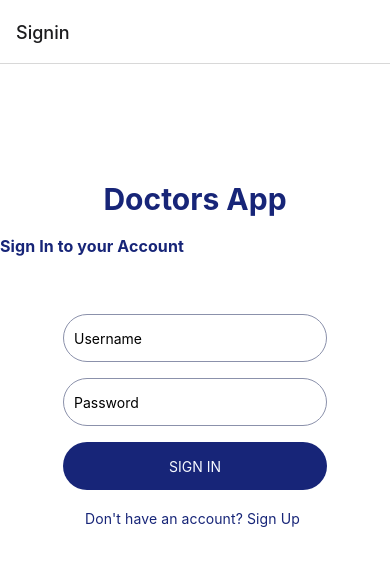
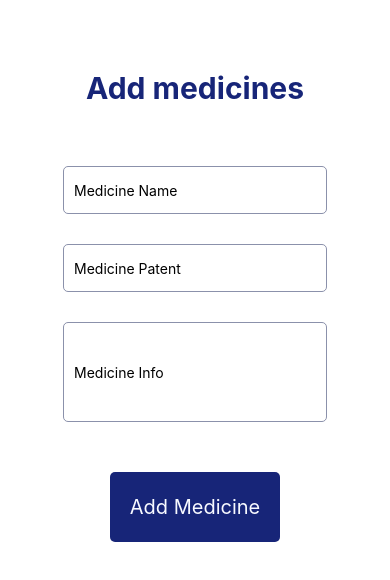
Before and after one commit to sumit2609/Optum-Frontend, a React Native app: screen /AddMedicine in a window 390 px wide. Shown: the top 580 px of the page. Built offline with nearby package versions, Linux system fonts and the light colour scheme.

Commit message:
add medicine

```diff
--- a/App.js
+++ b/App.js
@@ -5,19 +5,26 @@ import { NavigationContainer } from '@react-navigation/native';
 import { createNativeStackNavigator } from '@react-navigation/native-stack';
 import SigninScreen from './app/screen/signinScreen'
 import SignupScreen from './app/screen/signupScreen';
-import Profile from './app/screen/profileDoctor';
+import ProfileDoctor from './app/screen/profileDoctor';
 import ProfilePatient from './app/screen/profilePatient';
+import AddMedicine from './app/screen/AddMedicine';
+
 
 const Stack = createNativeStackNavigator();
 
 export default function App() {
   return (
     <NavigationContainer>
-      <Stack.Navigator>
+      <Stack.Navigator
+        screenOptions={{
+          headerShown:false,
+        }}
+      >
         <Stack.Screen name="Signin" component={SigninScreen} />
         <Stack.Screen name="Signup" component={SignupScreen} />
-        <Stack.Screen name="ProfileDoctor" component={Profile} />
+        <Stack.Screen name="ProfileDoctor" component={ProfileDoctor} />
         <Stack.Screen name="ProfilePatient" component={ProfilePatient} />
+        <Stack.Screen name="AddMedicine" component={AddMedicine} />
       </Stack.Navigator>
     </NavigationContainer>
   );
--- /dev/null
+++ b/app/screen/AddMedicine.js
@@ -0,0 +1,127 @@
+import React,{useState} from 'react'
+import axios from "axios";
+import { View, Text, StyleSheet, TextInput, Pressable } from 'react-native'
+
+const AddMedicine = () => {
+
+    const [medName,setmedName] = useState("");
+    const [medPatent,setmedPatent] = useState("");
+    const [medInfo,setmedInfo] = useState("");
+
+    const AddMedicine = (e) =>{
+        e.preventDefault();
+        console.log("medicine added");
+
+        const medicine = {
+            medicineName: medName,
+            medicinePatent: medPatent,
+            medicineInfo: medInfo,
+        }
+
+        axios.post("https://optum-backend-deploy.herokuapp.com/schedule/addMedicine",medicine)
+        .then((res) => {
+            console.log(res);
+        }).catch((err) => {
+            console.log(err);
+        })
+
+    }
+
+    return (
+        <View style={styles.container} >
+            <Text style={styles.heading} >
+                Add medicines
+            </Text>
+            <View style={{flexDirection:'column',display:'flex',alignItems:'center',justifyContent:'space-between', top: 130}}>
+                <TextInput
+                    style={styles.input}
+                    placeholder="Medicine Name"
+                    value={medName}
+                    onChangeText={(text) => setmedName(text)}
+                />
+            </View>
+
+            <View style={{flexDirection:'column',display:'flex',alignItems:'center',justifyContent:'space-between', top: 160}} >
+                <TextInput
+                    style={styles.input}
+                    placeholder="Medicine Patent"
+                    value={medPatent}
+                    onChangeText={(text) => setmedPatent(text)}
+                />
+            </View>
+
+            <View style={{flexDirection:'column',display:'flex',alignItems:'center',justifyContent:'space-between', top: 190}} >
+                <TextInput
+                    style={styles.input1}
+                    placeholder="Medicine Info"
+                    value={medInfo}
+                    onChangeText={(text) => setmedInfo(text)}
+                />
+            </View>
+
+            <View style={{top:240}} >
+                <Pressable  onPress={AddMedicine} style={styles.button}>
+                    <Text
+                        style={styles.buttonText}
+                    >
+                        Add Medicine
+                    </Text>
+                </Pressable>
+            </View>
+
+        </View>
+    )
+}
+
+const styles = StyleSheet.create({
+    container:{
+        backgroundColor: '#FFFF',
+        width: "100%",
+        height: "100%",
+        display: "flex",
+        alignContent: "center",
+        alignItems: "center"
+    },
+    heading:{
+        color:'#172578',
+        top: 70,
+        fontSize: 30,
+        fontWeight:'bold',
+    },
+    input:{
+        width: 264,
+        height: 48,
+        borderStyle: "solid",
+        borderColor: "#8B91AB",
+        borderRadius: 5,
+        borderWidth: 1.5,
+        padding: 10,
+    },
+    input1:{
+        width: 264,
+        height: 100,
+        borderStyle: "solid",
+        borderColor: "#8B91AB",
+        borderRadius: 5,
+        borderWidth: 1.5,
+        padding: 10,
+    },
+    button: {
+        display: "flex",
+        flexDirection: "row",
+        justifyContent: "center",
+        alignItems: "center",
+
+        width: 170,
+        height: 70,
+
+        borderRadius: 5,
+        backgroundColor: "#172578",
+    },
+    buttonText: {
+        fontSize: 20,
+        color: "#F7F9FF",
+    },
+})
+
+export default AddMedicine;
--- a/app/screen/profileDoctor.js
+++ b/app/screen/profileDoctor.js
@@ -2,7 +2,7 @@ import React from 'react'
 import { View, Text, StyleSheet,Pressable } from 'react-native'
 import { Avatar } from 'react-native-elements';
 
-const Profile = ({ navigation, route }) => {
+const ProfileDoctor = ({ navigation, route }) => {
     console.log(route.params.user.user.firstName);
     console.log(route.params.user.user.lastName);
 
@@ -14,6 +14,7 @@ const Profile = ({ navigation, route }) => {
     const AddMedicine = (e) =>{
         e.preventDefault();
         console.log("clicked")
+        navigation.navigate('AddMedicine');
     }
     return (
         <View style={styles.container} >
@@ -23,7 +24,7 @@ const Profile = ({ navigation, route }) => {
                 rounded
                 source={{uri: 'https://www.w3schools.com/howto/img_avatar.png',}}
             />
-            <View style={{flexDirection:'row',display:'flex',alignItems:'center',alignContent:'center', top:40}} >
+            <View style={{flexDirection:'row',display:'flex',alignItems:'center',alignContent:'center', top:80}} >
                 <Text style={styles.text} >
                     Name:
                 </Text>
@@ -33,7 +34,7 @@ const Profile = ({ navigation, route }) => {
                 </Text>
             </View>
 
-            <View style={{display:'flex',alignItems:'center',justifyContent:'space-between', top:100}} >
+            <View style={{display:'flex',alignItems:'center',justifyContent:'space-between', top:160}} >
                 <Pressable onPress={EditProfile} style={styles.button}>
                     <Text
                         style={styles.buttonText}
@@ -43,7 +44,7 @@ const Profile = ({ navigation, route }) => {
                 </Pressable>
             </View>
 
-            <View style={{display:'flex',alignItems:'center',justifyContent:'space-between', top:120}} >
+            <View style={{display:'flex',alignItems:'center',justifyContent:'space-between', top:180}} >
 
                 <Pressable onPress={AddMedicine} style={styles.button}>
                     <Text
@@ -69,7 +70,7 @@ const styles = StyleSheet.create({
         alignItems: "center"
     },
     avatar:{
-        top: 15,
+        top: 60,
     },
     text:{
         color: '#454545',
@@ -98,4 +99,4 @@ const styles = StyleSheet.create({
       },
 })
 
-export default Profile;
+export default ProfileDoctor;
--- a/app/screen/signinScreen.js
+++ b/app/screen/signinScreen.js
@@ -38,7 +38,8 @@ const SigninScreen = ({ navigation }) => {
           navigation.navigate('ProfileDoctor', {
             user : res.data
            })
-        }else if(User_Type == "patient"){
+        }
+        else if(User_Type == "patient"){
           navigation.navigate('ProfilePatient')
         }
       })
```
